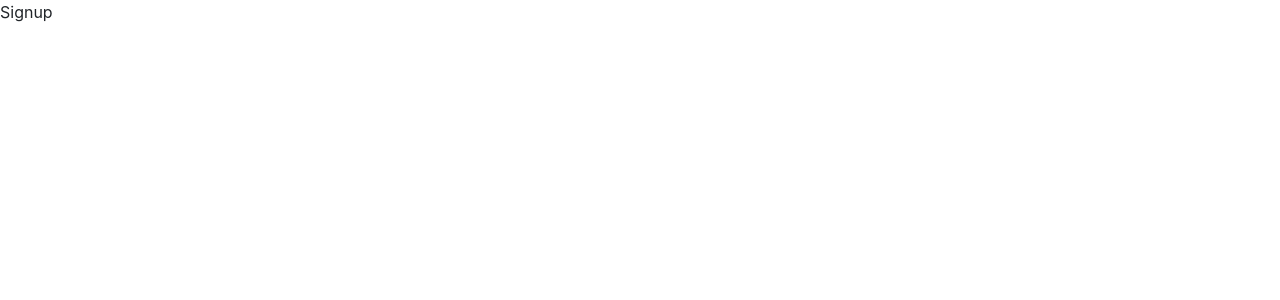
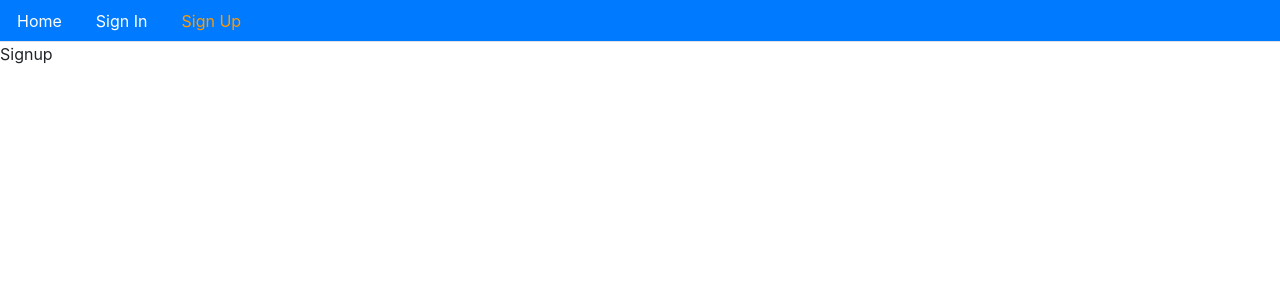
Before and after one commit to MarcelDurganteDev/20220329_nodejs_ecommerce, a React (Create React App) app in the folder frontend/: page /signup in a window 1280 px wide. Shown: the top 300 px of the page. Built offline with nearby package versions, Linux system fonts and the light colour scheme.

Commit message:
Navlinks isActive applied using withRouter()

```diff
--- a/frontend/public/index.html
+++ b/frontend/public/index.html
@@ -8,7 +8,7 @@
   <meta name="description" content="Web site created using create-react-app" />
   <link rel="manifest" href="%PUBLIC_URL%/manifest.json" />
   <link rel="stylesheet" href="https://cdn.jsdelivr.net/npm/bootstrap@4.3.1/dist/css/bootstrap.min.css"
-    integrity="sha384-ggOyR0iXCbMQv3Xipma34MD+dH/1fQ784/j6cY/iJTQUOhcWr7x9JvoRxT2MZw1T" crossorigin="anonymous">
+    integrity="sha384-ggOyR0iXCbMQv3Xipma34MD+dH/1fQ784/j6cY/iJTQUOhcWr7x9JvoRxT2MZw1T" crossorigin="anonymous" />
   <title>Front</title>
 </head>
 
--- a/frontend/src/Routes.jsx
+++ b/frontend/src/Routes.jsx
@@ -3,11 +3,13 @@
 import Signin from './user/Signin';
 import Signup from './user/Signup';
 import Home from './core/Home';
+import Menu from './core/Menu';
 
 
 const Routes = () => {
     return (
         <BrowserRouter>
+            <Menu/>
             <Switch>
                 <Route path="/" exact component={Home} />
                 <Route path="/signin" exact component={Signin} />
--- a/frontend/src/core/Menu.jsx
+++ b/frontend/src/core/Menu.jsx
@@ -1,16 +1,46 @@
 import React from 'react';
-import { Link } from 'react-router=dom'
+import { Link, withRouter } from 'react-router-dom';
 
-const Menu = () => (
+const isActive = ( history, path ) => {
+    if ( history.location.pathname === path ) {
+        return { color: '#ff9900' };
+    } else {
+        return { color: '#ffffff' };
+    }
+}
+// these props 'history' are coming from react-router-dom
+const Menu = ({history}) => (
     <div>
-        <ul>
-            <li>
-                <Link className='nav nav-tabs bg-primary' to='/' >Home page</Link>
+        <ul className="nav nav-tabs bg-primary">
+            <li className="nav-item">
+                <Link
+                    className="nav-link"
+                    style={isActive(history, '/')}
+                    to="/"
+                >
+                    Home
+                </Link>
             </li>
-    </ul>
+            <li className="nav-item">
+                <Link
+                    className="nav-link"
+                    style={isActive(history, '/signin')}
+                    to="/signin"
+                >
+                    Sign In
+                </Link>
+            </li>
+            <li className="nav-item">
+                <Link
+                    className="nav-link"
+                    style={isActive(history, '/signup')}
+                    to="/signup"
+                >
+                    Sign Up
+                </Link>
+            </li>
+        </ul>
+    </div>
+);
 
-
-    </div>
-)
-
-export default Menu;
+export default withRouter(Menu);
```
